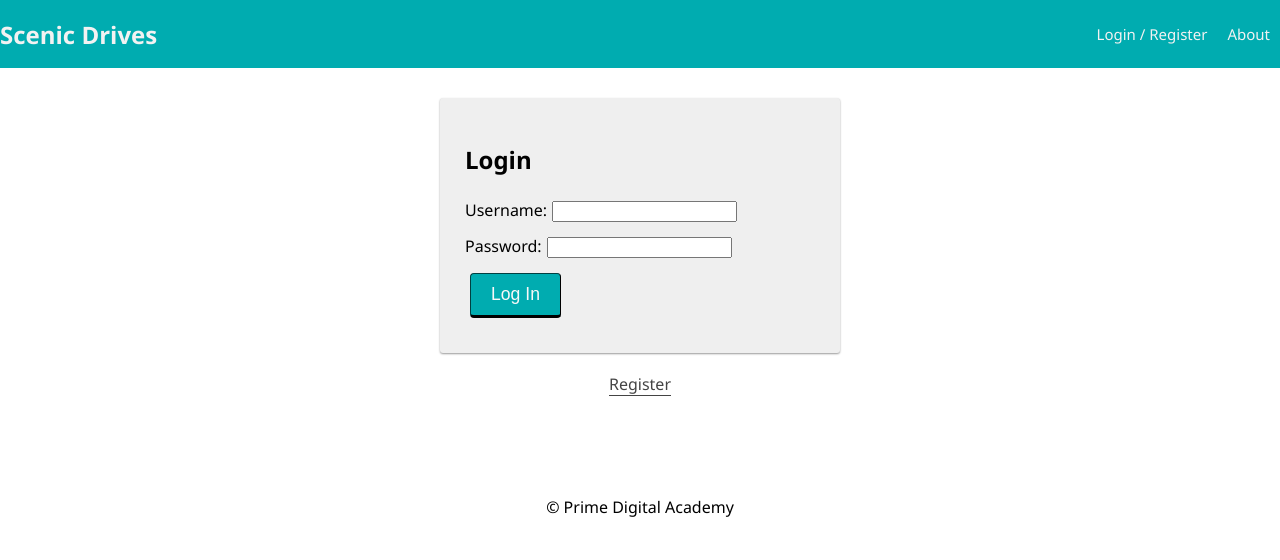
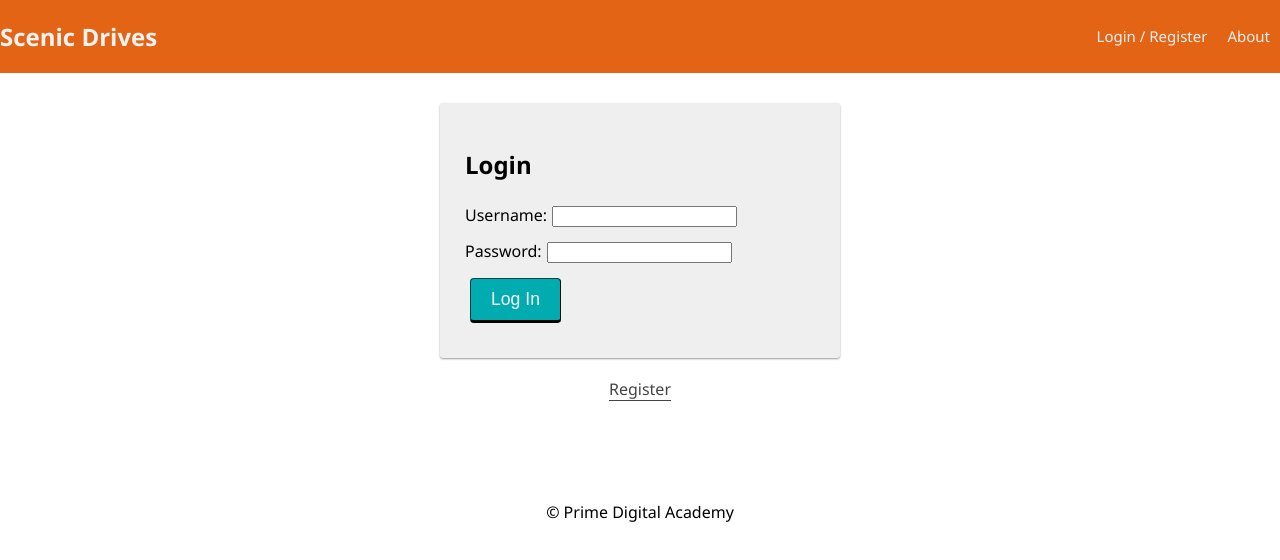
Before and after one commit to Jamabdi/Scenic-Drives, a React (Create React App) app: page /#/info in a window 1280 px wide. Shown: the top 560 px of the page. Built offline with nearby package versions, Linux system fonts and the light colour scheme; no server answers.

Commit message:
repurposed info page as profile

```diff
--- a/src/components/App/App.jsx
+++ b/src/components/App/App.jsx
@@ -15,7 +15,7 @@ import ProtectedRoute from '../ProtectedRoute/ProtectedRoute';
 
 import AboutPage from '../AboutPage/AboutPage';
 import UserPage from '../UserPage/UserPage';
-import InfoPage from '../InfoPage/InfoPage';
+import Profile from '../InfoPage/InfoPage';
 import LandingPage from '../LandingPage/LandingPage';
 import LoginPage from '../LoginPage/LoginPage';
 import RegisterPage from '../RegisterPage/RegisterPage';
@@ -65,7 +65,7 @@ function App() {
             exact
             path="/info"
           >
-            <InfoPage />
+            <Profile />
           </ProtectedRoute>
 
           <Route
--- a/src/components/InfoPage/InfoPage.jsx
+++ b/src/components/InfoPage/InfoPage.jsx
@@ -5,7 +5,7 @@ import React from 'react';
 // It doesn't dispatch any redux actions or display any part of redux state
 // or even care what the redux state is
 
-function InfoPage() {
+function Profile() {
   return (
     <div className="container">
       <p>Welcome to ScenicDrives.com: Your Ultimate Destination for Scenic Overpasses and Windy Roads About Us:</p>
@@ -16,4 +16,4 @@ function InfoPage() {
   );
 }
 
-export default InfoPage;
+export default Profile;
--- a/src/components/Nav/Nav.css
+++ b/src/components/Nav/Nav.css
@@ -5,7 +5,7 @@
   align-items: center;
 
   margin: 0 0 30px;
-  background-color: #00acb0;
+  background-color: #e36414;
   overflow: hidden;
 }
 
@@ -14,18 +14,14 @@
 }
 
 .nav-title {
-  font-size: 24px;
-  font-weight: 700;
-  color: #f2f2f2;
-  /* padding-left: 10px; */
-  text-align: center;
-  margin: 0;
+ text-align: center;
+ color: #f2f2f2;
 }
 
 .navLink {
   display: inline-block;
   color: #f2f2f2;
-  background-color: #00acb0;
+  background-color: #e36414;
   text-align: center;
   padding: 24px 10px;
   text-decoration: none;
@@ -39,5 +35,5 @@
 }
 
 .navLink:hover {
-  background-color: #008183;
+  background-color: #e36414;
 }
--- a/src/components/Nav/Nav.jsx
+++ b/src/components/Nav/Nav.jsx
@@ -35,7 +35,7 @@ function Nav() {
             </Link>
 
             <Link className="navLink" to="/info">
-              Info Page
+              Profile
             </Link>
 
             <LogOutButton className="navLink" />
```
